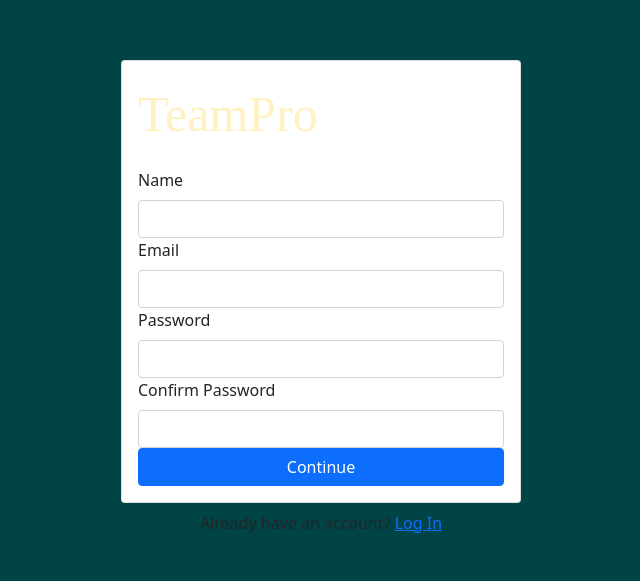
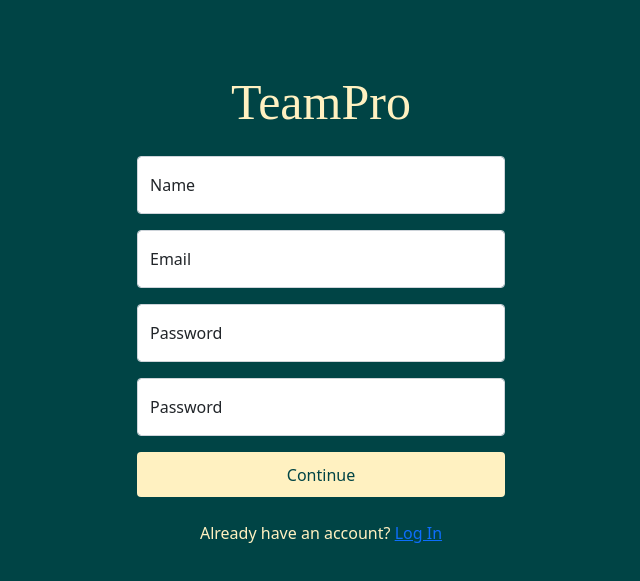
Before and after one commit to Ryoocht/team-pro-web, a React (Create React App) app: page /signup in a window 1280 px wide. Shown: the part 103-684 px from the top of the page, without its empty margins (319-959 px from the left). Built offline with nearby package versions, Linux system fonts and the light colour scheme; no server answers; a web font is replaced by a local one.

Commit message:
title login signup reset page implemented

```diff
--- a/src/components/ForgotPassword.js
+++ b/src/components/ForgotPassword.js
@@ -1,5 +1,5 @@
 import React, { useRef, useState } from 'react'
-import { Form, Button, Card, Alert } from "react-bootstrap";
+import { Form, Button, Card, Alert, FloatingLabel } from "react-bootstrap";
 import { Link } from 'react-router-dom';
 import { useAuth } from "../contexts/AuthContext";
 
@@ -29,24 +29,27 @@ const ForgotPassword = () => {
 
     return (
         <>
-            <Card>
-                <Card.Body>
-                    <h2 className="text-center mt-4">TeamPro</h2>
+            <Card className="border-0">
+                <Card.Body className="card-background">
+                    <Card.Text className="text-center title-font" style={{color: "#fff1c1"}}>TeamPro</Card.Text>
                     {error && <Alert variant="danger">{error}</Alert>}
                     {message && <Alert variant="success">{message}</Alert>}
                     <Form onSubmit={handleSubmit}>
-                        <Form.Group id="email">
-                            <Form.Label>Email</Form.Label>
-                            <Form.Control type="email" ref={emailRef} required />
-                        </Form.Group>
-                        <Button disabled={loading} className="w-100" type="submit">Reset Password</Button>
+                    <FloatingLabel
+                            controlId="floatingInput"
+                            label="Email"
+                            className="mb-3 custom-label"
+                        >
+                            <Form.Control type="email" placeholder="name@example.com" ref={emailRef} required />
+                        </FloatingLabel>
+                        <Button disabled={loading} className="w-100 continue-btn" type="submit">Reset Password</Button>
                     </Form>
-                    <div className="w-100 text-center mt-3">
-                        <Link to="/login">Log In</Link>
-                    </div>
                 </Card.Body>
             </Card>
-            <div className="w-100 text-center mt-2">
+            <div className="w-100 text-center mt-2 option-text">
+            Already have an account? <Link to="/login">Log In</Link>
+            </div>
+            <div className="w-100 text-center mt-2 option-text">
                 Need an account? <Link to="/signup">Sign Up</Link>
             </div>
         </>
--- a/src/components/Login.js
+++ b/src/components/Login.js
@@ -37,7 +37,7 @@ const Login = () => {
                     <Form onSubmit={handleSubmit}>
                         <FloatingLabel
                             controlId="floatingInput"
-                            label="Email address"
+                            label="Email"
                             className="mb-3 custom-label"
                         >
                             <Form.Control type="email" placeholder="name@example.com" ref={emailRef} required />
@@ -49,7 +49,7 @@ const Login = () => {
                         >
                             <Form.Control type="password" placeholder="Password" ref={passwordRef} required/>
                         </FloatingLabel>
-                        <Button disabled={loading} className="w-100" type="submit">Continue</Button>
+                        <Button disabled={loading} className="w-100 continue-btn" type="submit">Continue</Button>
                     </Form>
 
                     <div className="w-100 text-center mt-3">
@@ -57,7 +57,7 @@ const Login = () => {
                     </div>
                 </Card.Body>
             </Card>
-            <div className="w-100 text-center mt-2">
+            <div className="w-100 text-center mt-2 option-text">
                 Need an account? <Link to="/signup">Sign Up</Link>
             </div>
         </>
--- a/src/components/Signup.js
+++ b/src/components/Signup.js
@@ -1,5 +1,5 @@
 import React, { useRef, useState } from 'react'
-import { Form, Button, Card, Alert } from "react-bootstrap";
+import { Form, Button, Card, Alert, FloatingLabel } from "react-bootstrap";
 import { Link, useNavigate } from 'react-router-dom';
 import { useAuth } from "../contexts/AuthContext";
 
@@ -34,32 +34,44 @@ const Signup = () => {
 
     return (
         <>
-            <Card>
-                <Card.Body>
-                    <Card.Text className="title-font" style={{color: "#fff1c1"}}>TeamPro</Card.Text>
+            <Card className="border-0">
+                <Card.Body className="card-background">
+                    <Card.Text className="text-center title-font" style={{color: "#fff1c1"}}>TeamPro</Card.Text>
                     {error && <Alert variant="danger">{error}</Alert>}
                     <Form onSubmit={handleSubmit}>
-                        <Form.Group id="name">
-                            <Form.Label>Name</Form.Label>
-                            <Form.Control type="name" ref={nameRef} required />
-                        </Form.Group>
-                        <Form.Group id="email">
-                            <Form.Label>Email</Form.Label>
-                            <Form.Control type="email" ref={emailRef} required />
-                        </Form.Group>
-                        <Form.Group id="password">
-                            <Form.Label>Password</Form.Label>
-                            <Form.Control type="password" ref={passwordRef} required />
-                        </Form.Group>
-                        <Form.Group id="password-confirm">
-                            <Form.Label>Confirm Password</Form.Label>
-                            <Form.Control type="password" ref={passwordConfirmRef} required />
-                        </Form.Group>
-                        <Button disabled={loading} className="w-100" type="submit">Continue</Button>
+                        <FloatingLabel
+                            controlId="floatingInput"
+                            label="Name"
+                            className="mb-3 custom-label"
+                        >
+                            <Form.Control type="name" placeholder="Name" ref={nameRef} required />
+                        </FloatingLabel>
+                        <FloatingLabel
+                            controlId="floatingInput"
+                            label="Email"
+                            className="mb-3 custom-label"
+                        >
+                            <Form.Control type="email" placeholder="name@example.com" ref={emailRef} required />
+                        </FloatingLabel>
+                        <FloatingLabel
+                            controlId="floatingPassword"
+                            label="Password"
+                            className="mb-3"
+                        >
+                            <Form.Control type="password" placeholder="Password" ref={passwordRef} required/>
+                        </FloatingLabel>
+                        <FloatingLabel
+                            controlId="floatingPassword"
+                            label="Password"
+                            className="mb-3"
+                        >
+                            <Form.Control type="password" placeholder="Password" ref={passwordConfirmRef} required/>
+                        </FloatingLabel>
+                        <Button disabled={loading} className="w-100 continue-btn" type="submit">Continue</Button>
                     </Form>
                 </Card.Body>
             </Card>
-            <div className="w-100 text-center mt-2">
+            <div className="w-100 text-center mt-2 option-text">
                 Already have an account? <Link to="/login">Log In</Link>
             </div>
         </>
--- a/src/style/Input.css
+++ b/src/style/Input.css
@@ -0,0 +1,14 @@
+.continue-btn {
+    color: #004445 !important;
+    border: none !important;
+    background: #fff1c1 !important;
+    height: 45px;
+}
+
+.continue-btn:hover {
+    background: #fde994 !important;
+}
+
+.option-text {
+    color: #fff1c1;
+}
--- a/src/style/Title.css
+++ b/src/style/Title.css
@@ -26,7 +26,7 @@
 .login-btn {
     background-color: #004445;
     color: #fff1c1;
-    border: 1px solid#fff1c1;
+    border: 1px solid #fff1c1;
 }
 
 .title-btn::before {
```
